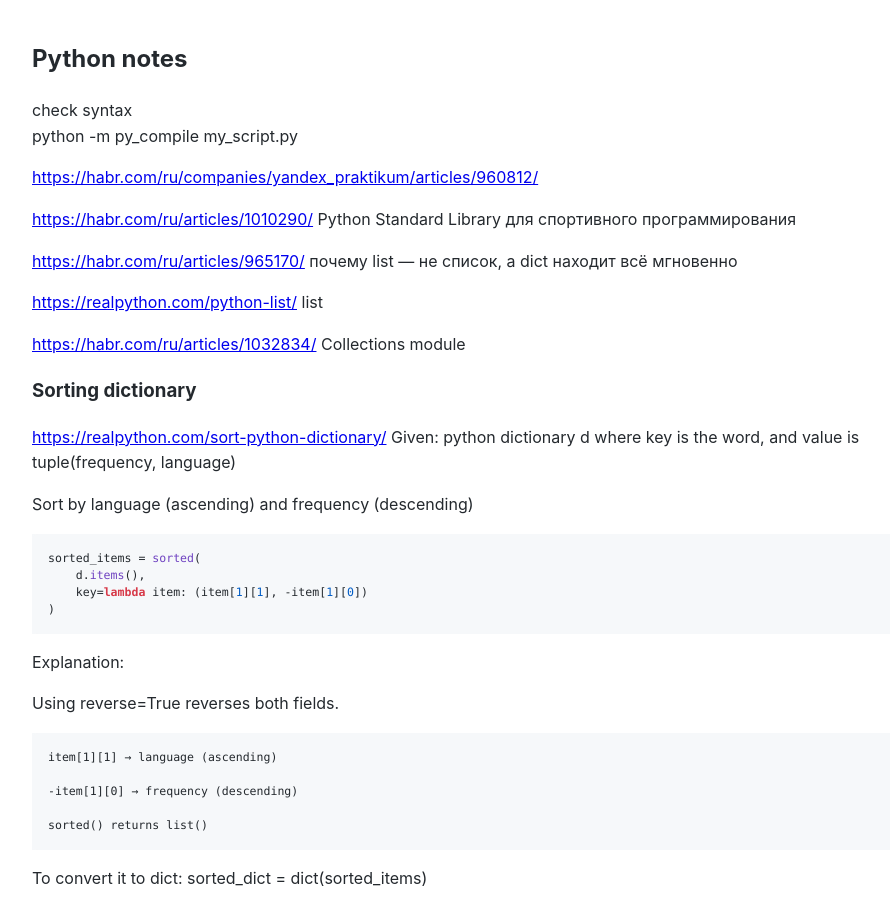
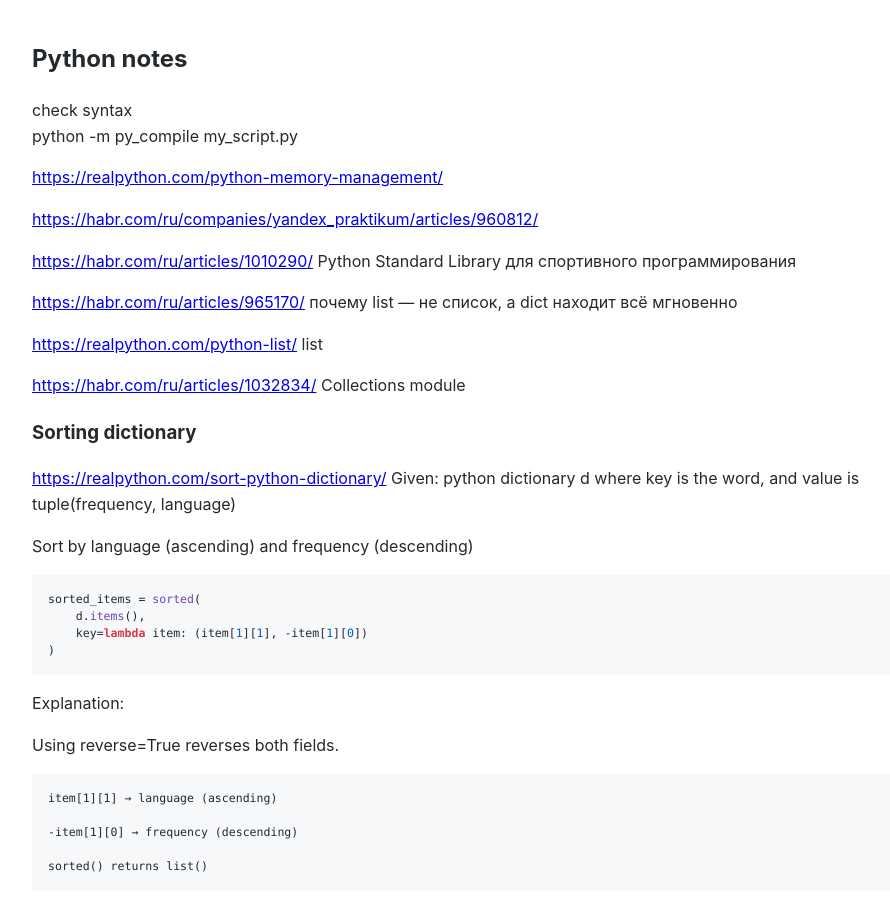
Before and after one commit to Michael-Lubinsky/michael-lubinsky.github.com, a Jekyll site: the page built from python/python.md, in a window 1280 px wide and 900 px high. Shown: the whole window, without its empty margins (158-1048 px from the left). Built offline with Jekyll 4.4.1, drawn with Linux system fonts in a browser that asks for light colours; our own code applies the rules of GitHub Pages for plain Markdown files.

Commit message:
Update python.md

```diff
--- a/python/python.md
+++ b/python/python.md
@@ -1,6 +1,8 @@
 ## Python notes
 check syntax
 python -m py_compile my_script.py
+
+<https://realpython.com/python-memory-management/>
 
 <https://habr.com/ru/companies/yandex_praktikum/articles/960812/>
 
```
